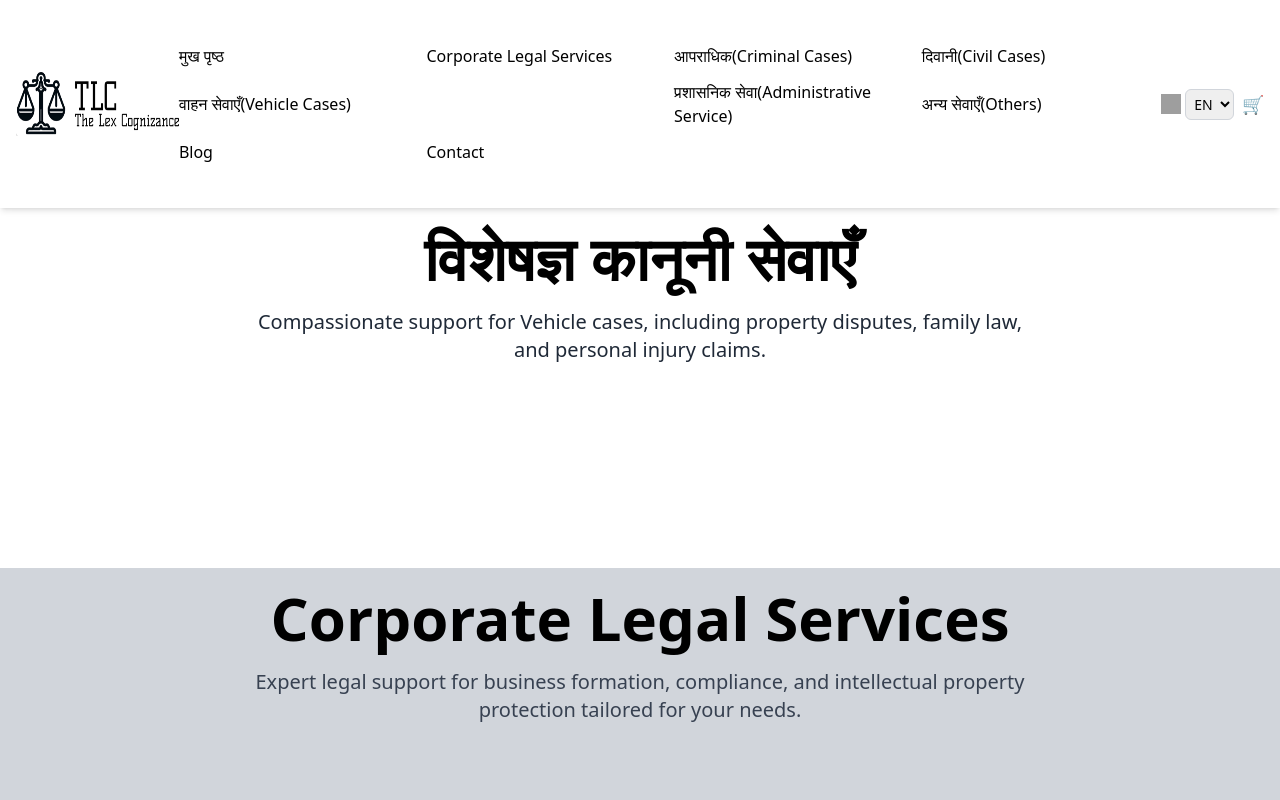
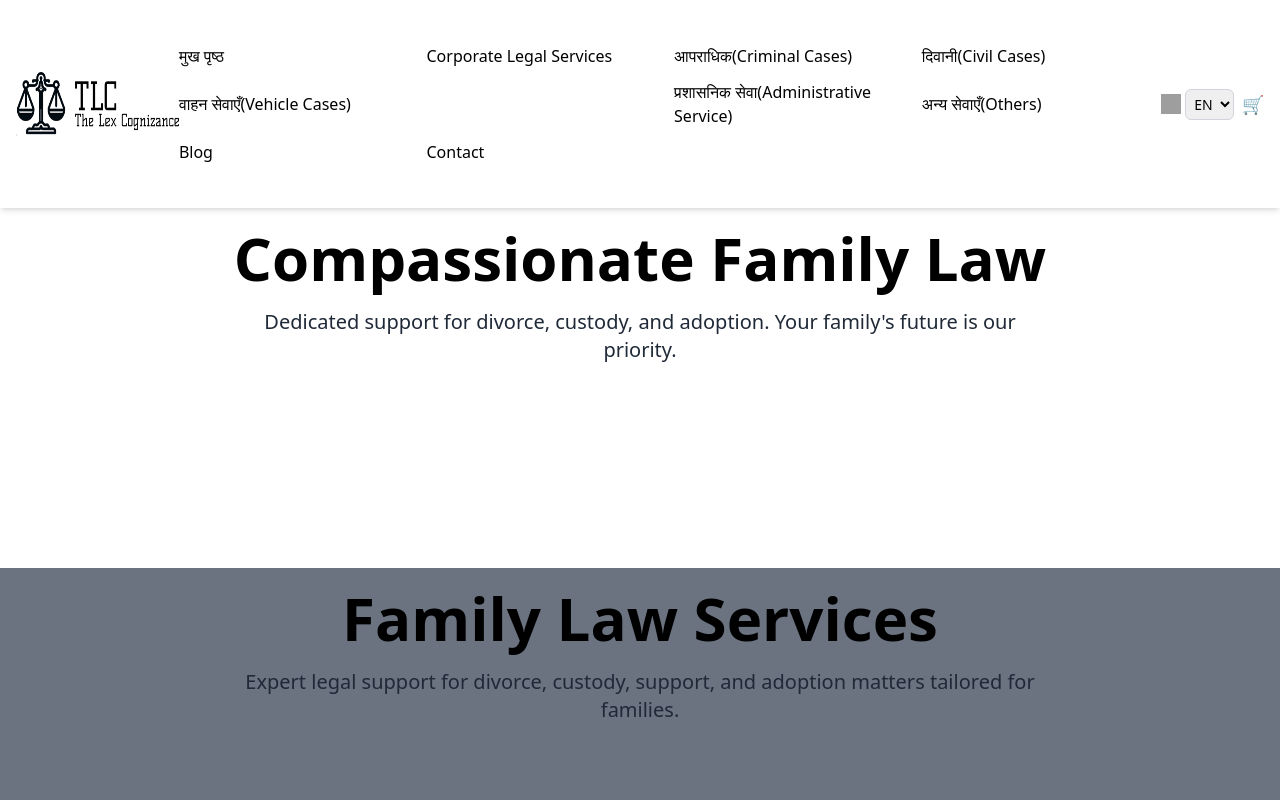
Before and after one commit to Saurabh-Nishad-WD/Tax-Application, a React (Create React App) app: page /-family-law in a window 1280 px wide. Shown: the top 800 px of the page. Built offline with nearby package versions, Linux system fonts and the light colour scheme; grey boxes are pictures that could not be loaded.

Commit message:
some changes in family page

```diff
--- a/src/page/-family-law.jsx
+++ b/src/page/-family-law.jsx
@@ -7,20 +7,18 @@ function Family() {
     <div>
       <div className="h-[45vh]  text-center flex flex-col items-center">
         <h1 className="text-6xl font-bold text-black py-5">
-          विशेषज्ञ कानूनी सेवाएँ
+        Compassionate Family Law
         </h1>
         <p className="w-[100vh] text-gray-800 text-xl ">
-          Compassionate support for Vehicle cases, including property disputes,
-          family law, and personal injury claims.
+        Dedicated support for divorce, custody, and adoption. Your family's future is our priority.
         </p>
       </div>
-      <div className=" text-center flex flex-col items-center bg-gray-300">
+      <div className=" text-center flex flex-col items-center bg-gray-500">
         <h1 className="text-6xl font-bold text-black py-5">
-          Corporate Legal Services
+        Family Law Services
         </h1>
-        <p className="w-[100vh] text-gray-700 text-xl pb-[10vh]">
-          Expert legal support for business formation, compliance, and
-          intellectual property protection tailored for your needs.
+        <p className="w-[100vh] text-gray-800 text-xl pb-[10vh]">
+        Expert legal support for divorce, custody, support, and adoption matters tailored for families.
         </p>
         <div className="flex flex-row w-[85%]  justify-between text-start">
           <div className="w-[110vh] p-3 m-3 rounded-tl-[10%] rounded-br-[10%] bg-gray-400">
```
